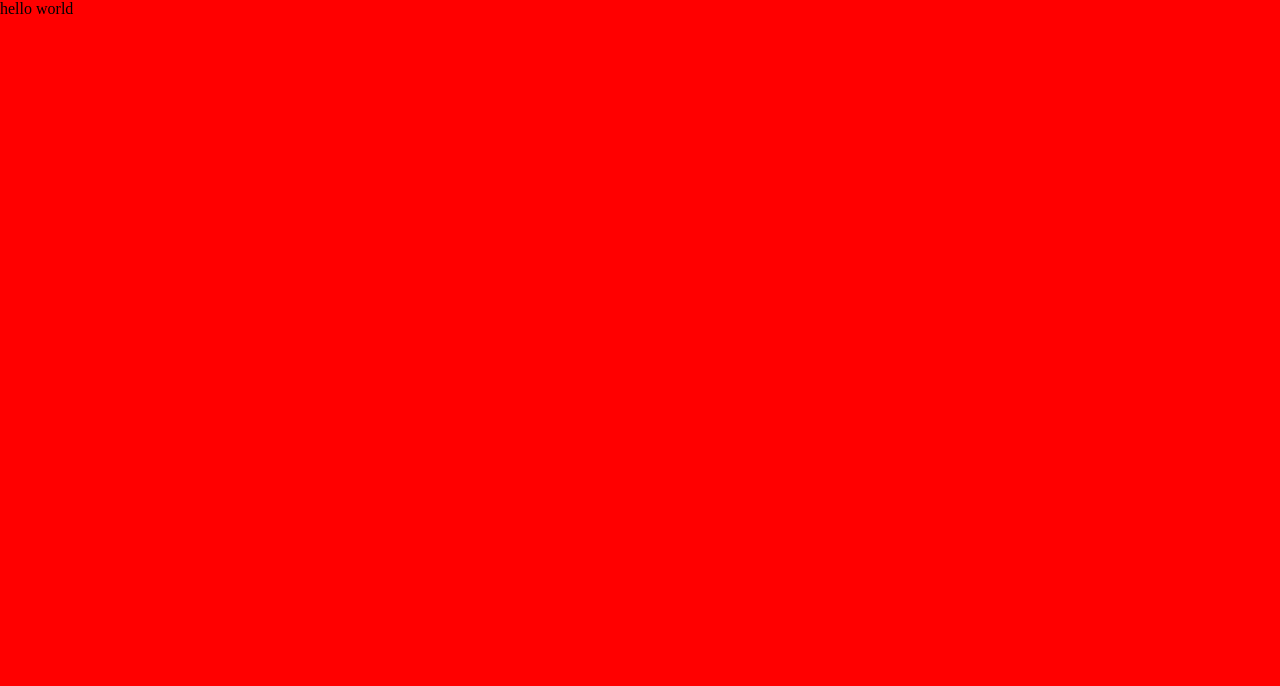
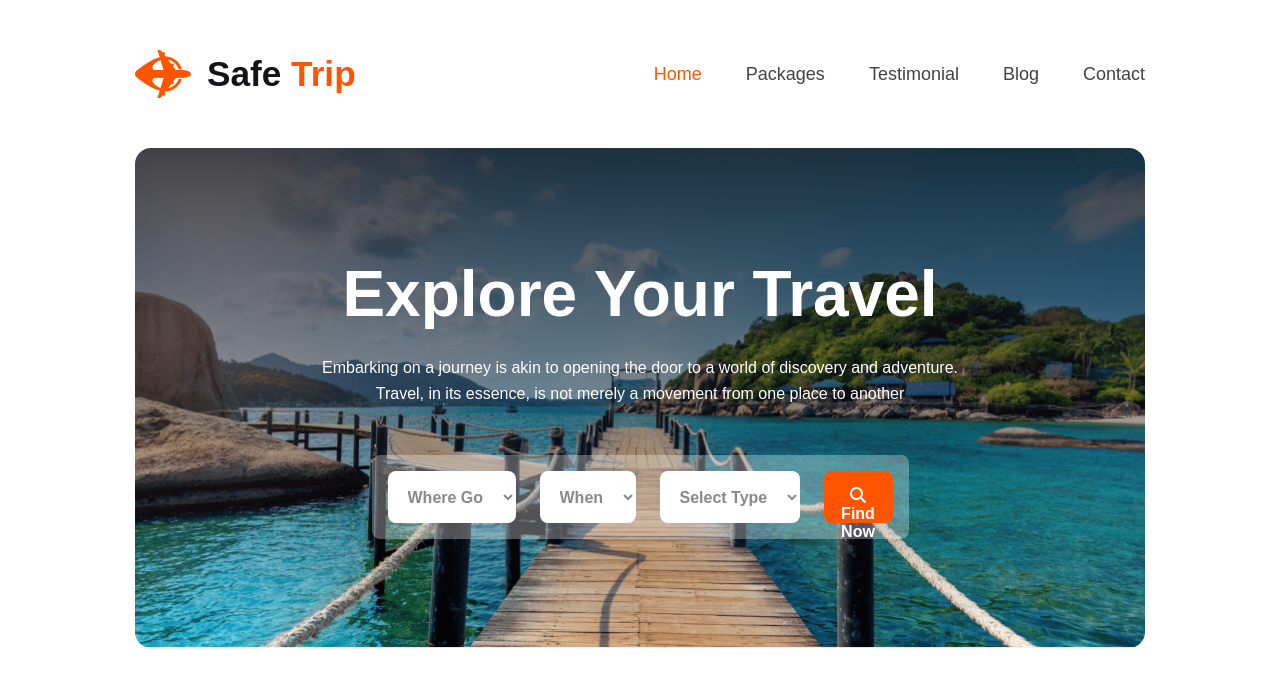
Before and after one commit to snafaro/safe-trip, a plain HTML site: page index.html in a window 1280 px wide. Drawn offline with Linux system fonts and the light colour scheme.

Commit message:
Banner section done

```diff
--- a/index.html
+++ b/index.html
@@ -4,10 +4,48 @@
     <meta charset="UTF-8">
     <meta name="viewport" content="width=device-width, initial-scale=1.0">
     <title>Safe Trip</title>
+    <link rel="stylesheet" href="https://cdnjs.cloudflare.com/ajax/libs/font-awesome/6.5.1/css/all.min.css" integrity="sha512-DTOQO9RWCH3ppGqcWaEA1BIZOC6xxalwEsw9c2QQeAIftl+Vegovlnee1c9QX4TctnWMn13TZye+giMm8e2LwA==" crossorigin="anonymous" referrerpolicy="no-referrer" />
     <link rel="stylesheet" href="style.css">
 </head>
 <body>
-    hello world
+    <header>
+        <nav>
+            <div class="logo">
+                <img src="Images/Group 40071 (2).png" alt="">
+                <h3>Safe <span>Trip</span></h3>
+            </div>
+            <ul>
+                <li><a href="#" class="orange">Home</a></li>
+                <li><a href="#">Packages</a></li>
+                <li><a href="#">Testimonial</a></li>
+                <li><a href="#">Blog</a></li>
+                <li><a href="#">Contact</a></li>
+            </ul>
+        </nav>
+
+    </header>
+
+    <main>
+
+        <section class="banner">
+            <h2>Explore Your Travel</h2>
+            <p>Embarking on a journey is akin to opening the door to a world of discovery and adventure. Travel, in its essence, is not merely a movement from one place to another</p>
+            <div class="ban-div">
+                <select name="" id=""><option value="">Where Go</option></select>
+                <select name="" id=""> <option value="">When</option></select>
+                <select name="" id=""> <option value="">Select Type</option></select>
+
+                <button class="last"><i class="fa-solid fa-magnifying-glass"></i> Find Now</button>
+
+            </div>
+
+        </section>
+
+    </main>
+
+    <footer>
+
+    </footer>
 
 </body>
 </html>
--- a/style.css
+++ b/style.css
@@ -2,6 +2,143 @@
     margin: 0;
     padding: 0;
 }
+
+@import url('https://fonts.googleapis.com/css2?family=Mulish:wght@400;500;600;700;800&display=swap');
+
 body{
-    background-color: red;
+    font-family: 'Mulish', sans-serif;
+
 }
+
+:root{
+    --ash-color: #424247;
+    --orange-color: #FF5400;
+}
+
+/* header section start */
+
+nav{
+    display: flex;
+    padding: 50px 135px;
+    justify-content: space-between;
+    align-items: center;
+}
+
+nav > .logo{
+    display: flex;
+    justify-content: center;
+    align-items: center;
+    gap: 16px;
+}
+
+nav > .logo > h3{
+    color: #131318;
+    font-size: 2.2rem;
+    font-weight: 800;
+}
+
+nav > .logo span{
+    color: var(--orange-color);
+}
+
+nav > ul{
+    display: flex;
+    justify-content: center;
+    align-items: center;
+    gap: 44px;
+}
+
+nav > ul > li{
+    list-style-type: none;
+}
+
+nav > ul > li > a{
+    text-decoration: none;
+    color: var(--ash-color);
+    font-size: 18px;
+    font-weight: 400;
+}
+
+nav > ul > li > .orange{
+    color: var(--orange-color);
+}
+
+/* header section end  */
+
+/* main section start */
+
+/* banner section start */
+
+.banner{
+    background: linear-gradient(180deg, rgba(19, 19, 24, 0.80) 0%, rgba(19, 19, 24, 0.00) 100%), url(Images/banner.png);
+    width: calc(100vw - 270px);
+    height: 500px;
+    background-repeat: no-repeat;
+    background-size: cover;
+    background-position: center;
+    margin: 0 auto;
+    border-radius: 16px;
+    display: flex;
+    flex-direction: column;
+    justify-content: center;
+    align-items: center;
+}
+
+.banner > h2{
+    font-size: 64px;
+    font-weight: 700;
+    color: #fff;
+
+}
+
+.banner > p{
+    width: 670px;
+    font-size: 16px;
+    line-height: 26px;
+    font-weight: 400;
+    color: #fff;
+    text-align: center;
+    margin-top: 24px;
+}
+
+.banner > .ban-div{
+    display: flex;
+    gap: 24px;
+    padding: 16px;
+    width: 50%;
+    border-radius: 8px;
+    background: rgba(255, 255, 255, 0.30);
+    justify-content: center;
+    align-items: center;
+    margin-top: 48px;
+
+}
+
+.banner > .ban-div > button, select{
+    width: 174px;
+    height: 52px;
+    padding: 16px;
+    border: none;
+    font-size: 16px;
+    font-weight: 700;
+    border: 0;
+    outline: 0;
+    background-color: #fff;
+    border-radius: 8px;
+    color: rgba(19, 19, 24, 0.50);
+}
+
+.banner > .ban-div > .last{
+    background-color: var(--orange-color);
+    color: #fff;
+}
+
+
+
+
+/* banner section end */
+
+
+
+
+/* main section end */
```
Also changed, not shown: Images/banner.png (renamed from Images/Group 13 (1) (1).png).
